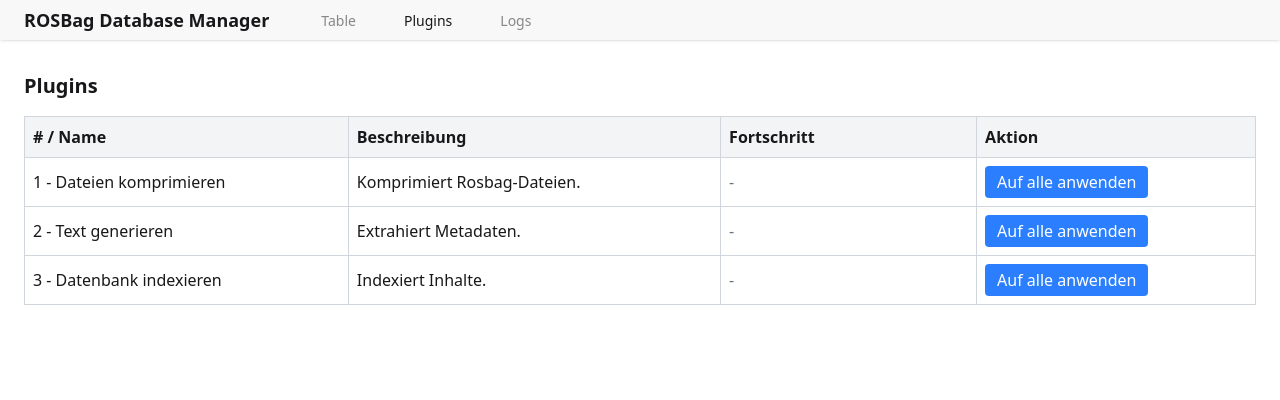
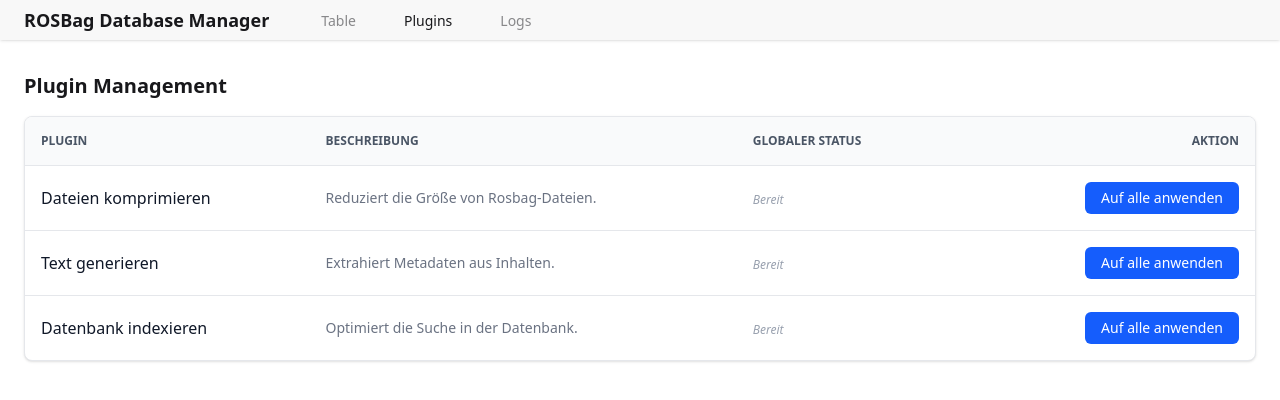
Before and after one commit to oddrm/pse25, a Nuxt app in the folder frontend/: page /plugins in a window 1280 px wide. Shown: the top 400 px of the page. Built offline with nearby package versions, Linux system fonts and the light colour scheme.

Commit message:
Plugins funktionieren, können einzeln oder global laufen und auch parallel, erzeugen logs korrekt

```diff
--- a/frontend/app/pages/plugins.vue
+++ b/frontend/app/pages/plugins.vue
@@ -1,96 +1,84 @@
 <script setup lang="ts">
 import { onMounted } from 'vue'
-import usePluginsStore from '../../stores/plugins'
-import type { PluginItem } from '../../stores/plugins'
-import { useLogsStore } from '../../stores/logsStore'
+import { usePluginsStore } from '../../stores/plugins'
 
 const pluginsStore = usePluginsStore()
-const logsStore = useLogsStore()
 
 onMounted(() => {
   pluginsStore.loadTestPlugins()
 })
 
-// Funktion für Plugin-Task
-const runPlugin = async (plugin: PluginItem) => {
-  if (plugin.isRunning) return // Schutz, damit es nicht erneut startet
-
-  plugin.isRunning = true
-  plugin.progress = 0
-
-  // Fortschritt simulieren
-  const interval = setInterval(() => {
-    if (plugin.progress! < 100) plugin.progress! += 2
-  }, 100)
-
-  // Mock Task 5 Sekunden
-  await new Promise((resolve) => setTimeout(resolve, 5000))
-
-  clearInterval(interval)
-  plugin.progress = 100
-
-  setTimeout(() => {
-    plugin.isRunning = false
-    plugin.progress = 0
-
-    // Log hinzufügen
-    logsStore.addLog(
-      'info',
-      `Plugin "${plugin.name}" wurde erfolgreich auf alle Dateien angewendet.`
-    )
-  }, 500)
+// Nur den Store aufrufen, keine lokale Simulation!
+const runGlobal = (id: number) => {
+  pluginsStore.startPlugin(id)
 }
 </script>
 
 <template>
   <div class="p-6">
-    <h1 class="text-xl font-bold mb-4">Plugins</h1>
+    <h1 class="text-xl font-bold mb-4">Plugin Management</h1>
 
-    <!-- Fortschrittsbalken -->
-    <div v-if="pluginsStore.runningPlugin" class="mb-4">
-      <div class="text-sm mb-1">
-        {{ pluginsStore.runningPlugin.pluginName }} läuft für {{ pluginsStore.runningPlugin.entryName }}
+    <div v-if="pluginsStore.runningPlugins.length > 0" class="mb-8 space-y-3">
+  <h2 class="text-sm font-semibold text-gray-600 uppercase tracking-wider">
+    Aktive Einzelprozesse
+  </h2>
+
+  <div
+    v-for="running in pluginsStore.runningPlugins"
+    :key="running.runId"
+    class="p-4 bg-white border rounded-lg shadow-sm"
+  >
+    <div class="flex justify-between text-sm mb-2">
+      <span class="font-medium">
+        {{ running.pluginName }} <span class="text-gray-400">für</span> {{ running.entryName }}
+      </span>
+      <span class="text-blue-600 font-bold">{{ running.progress }}%</span>
     </div>
-      <div class="w-full bg-gray-200 h-3 rounded overflow-hidden">
+
+    <div class="w-full bg-gray-100 h-2 rounded-full overflow-hidden">
       <div
-          class="bg-blue-500 h-3 transition-all duration-100"
-          :style="{ width: pluginsStore.runningPlugin.progress + '%' }"
+        class="bg-blue-500 h-full transition-all duration-150"
+        :style="{ width: running.progress + '%' }"
       ></div>
     </div>
   </div>
+</div>
 
-    <!-- Tabelle -->
-    <table class="w-full border-collapse border border-gray-300">
+    <div class="bg-white rounded-lg shadow overflow-hidden border border-gray-200">
+      <table class="w-full border-collapse">
         <thead>
-        <tr class="bg-gray-100">
-          <th class="border border-gray-300 p-2 text-left"># / Name</th>
-          <th class="border border-gray-300 p-2 text-left">Beschreibung</th>
-          <th class="border border-gray-300 p-2 text-left">Fortschritt</th>
-          <th class="border border-gray-300 p-2 text-left">Aktion</th>
+          <tr class="bg-gray-50 border-b border-gray-200">
+            <th class="p-4 text-left text-xs font-semibold text-gray-600 uppercase">Plugin</th>
+            <th class="p-4 text-left text-xs font-semibold text-gray-600 uppercase">Beschreibung</th>
+            <th class="p-4 text-left text-xs font-semibold text-gray-600 uppercase">Globaler Status</th>
+            <th class="p-4 text-right text-xs font-semibold text-gray-600 uppercase">Aktion</th>
           </tr>
         </thead>
-      <tbody>
+        <tbody class="divide-y divide-gray-200">
           <tr v-for="plugin in pluginsStore.plugins" :key="plugin.id">
-          <td class="border border-gray-300 p-2">{{ plugin.id }} - {{ plugin.name }}</td>
-          <td class="border border-gray-300 p-2">{{ plugin.description }}</td>
+            <td class="p-4 font-medium text-gray-900">{{ plugin.name }}</td>
+            <td class="p-4 text-sm text-gray-500">{{ plugin.description }}</td>
 
-          <!-- Fortschrittsanzeige pro Plugin -->
-          <td class="border border-gray-300 p-2 w-64">
-            <div v-if="plugin.isRunning" class="w-full bg-gray-200 rounded h-4">
+            <td class="p-4 w-64">
+              <div v-if="plugin.isGlobalRunning">
+                <div class="flex items-center gap-3">
+                  <div class="flex-1 bg-gray-100 h-2 rounded-full overflow-hidden">
                     <div
-                class="bg-blue-500 h-4 rounded transition-all duration-100"
-                :style="{ width: plugin.progress + '%' }"
+                      class="bg-green-500 h-full transition-all duration-150"
+                      :style="{ width: plugin.globalProgress + '%' }"
                     ></div>
                   </div>
-            <div v-else class="text-gray-500">-</div>
+                  <span class="text-xs font-mono text-gray-500">{{ plugin.globalProgress }}%</span>
+                </div>
+              </div>
+              <span v-else class="text-gray-400 text-xs italic">Bereit</span>
             </td>
 
-          <!-- Button pro Plugin -->
-          <td class="border border-gray-300 p-2">
+            <td class="p-4 text-right">
               <button
-              class="bg-blue-500 text-white px-3 py-1 rounded hover:bg-blue-600 disabled:opacity-50"
-              :disabled="plugin.isRunning"
-              @click="runPlugin(plugin)"
+                class="bg-blue-600 text-white px-4 py-1.5 rounded-md text-sm font-medium hover:bg-blue-700 disabled:bg-gray-200 disabled:text-gray-400 transition-colors"
+                :disabled="plugin.isGlobalRunning"
+                @click="runGlobal(plugin.id)"
               >
                 Auf alle anwenden
               </button>
@@ -99,4 +87,5 @@ const runPlugin = async (plugin: PluginItem) => {
         </tbody>
       </table>
     </div>
+  </div>
 </template>
--- /dev/null
+++ b/frontend/plugins/pinia.client.ts
@@ -0,0 +1,7 @@
+import { createPinia } from 'pinia'
+import { defineNuxtPlugin } from '#app'
+
+export default defineNuxtPlugin((nuxtApp) => {
+  const pinia = createPinia()
+  nuxtApp.vueApp.use(pinia)
+})
--- a/frontend/stores/plugins.ts
+++ b/frontend/stores/plugins.ts
@@ -1,17 +1,17 @@
-// frontend/stores/plugins.ts
 import { defineStore } from 'pinia'
 import { useLogsStore } from './logsStore'
-
 
 export interface PluginItem {
   id: number
   name: string
   description: string
-  isRunning?: boolean // optional für Fortschritt
-  progress?: number   // optional für Fortschritt
+  isGlobalRunning?: boolean
+  globalProgress?: number
+  isRunning?: boolean // Status für das Dropdown-Feedback
 }
 
 export interface RunningPlugin {
+  runId: string // Eindeutige ID (z.B. "1-datei_x-171234567")
   pluginName: string
   entryName: string
   progress: number
@@ -20,49 +20,73 @@ export interface RunningPlugin {
 export const usePluginsStore = defineStore('plugins', {
   state: () => ({
     plugins: [] as PluginItem[],
-    runningPlugin: null as RunningPlugin | null, // für das aktuelle Plugin-Task
+    runningPlugins: [] as RunningPlugin[],
   }),
   actions: {
     loadTestPlugins() {
+      if (this.plugins.length > 0) return
       this.plugins = [
-        { id: 1, name: 'Dateien komprimieren', description: 'Komprimiert Rosbag-Dateien.' },
-        { id: 2, name: 'Text generieren', description: 'Extrahiert Metadaten.' },
-        { id: 3, name: 'Datenbank indexieren', description: 'Indexiert Inhalte.' },
+        { id: 1, name: 'Dateien komprimieren', description: 'Reduziert die Größe von Rosbag-Dateien.' },
+        { id: 2, name: 'Text generieren', description: 'Extrahiert Metadaten aus Inhalten.' },
+        { id: 3, name: 'Datenbank indexieren', description: 'Optimiert die Suche in der Datenbank.' },
       ]
     },
 
-    // NEU: Ein Plugin starten (von Entry aus)
-    startPlugin(plugin: PluginItem, entryName: string) {
-    // LogsStore erst hier holen, wenn Pinia aktiv ist
-    const logsStore = useLogsStore()
+    async startPlugin(pluginId: number, entryName?: string) {
+  const logsStore = useLogsStore()
+  const plugin = this.plugins.find(p => p.id === pluginId)
+  if (!plugin) return
 
-    this.runningPlugin = {
-    pluginName: plugin.name,
-    entryName,
-    progress: 0,
-   }
+  if (entryName) {
+    // Prüfen, ob exakt dieser Lauf schon existiert (Doppelklick-Schutz)
+    if (this.runningPlugins.some(r => r.pluginName === plugin.name && r.entryName === entryName)) return
 
-   // Fortschritt simulieren
-   const interval = setInterval(() => {
-    if (!this.runningPlugin) {
-      clearInterval(interval)
-      return
+    const currentRunId = `${pluginId}-${entryName}-${Date.now()}`
+    const running: RunningPlugin = {
+      runId: currentRunId,
+      pluginName: plugin.name,
+      entryName,
+      progress: 0
     }
 
-    if (this.runningPlugin.progress < 100) {
-      this.runningPlugin.progress += 2
-    } else {
-      clearInterval(interval)
+    this.runningPlugins.push(running)
 
-      // Log jetzt nach Abschluss
-      logsStore.addLog('info', `Plugin "${plugin.name}" auf Datei "${entryName}" abgeschlossen.`)
+    const interval = setInterval(() => {
+      const item = this.runningPlugins.find(r => r.runId === currentRunId)
+      if (item) {
+        if (item.progress < 100) {
+          item.progress += 5
+        } else {
+          clearInterval(interval)
+          setTimeout(() => {
+            this.runningPlugins = this.runningPlugins.filter(r => r.runId !== currentRunId)
+            logsStore.addLog('info', `Plugin "${plugin.name}" auf "${entryName}" beendet.`)
+          }, 500)
+        }
+      } else {
+        clearInterval(interval)
+      }
+    }, 150)
 
-      this.runningPlugin = null
+      } else {
+        // --- GLOBALER MODUS (Tabelle) ---
+        if (plugin.isGlobalRunning) return
+        plugin.isGlobalRunning = true
+        plugin.globalProgress = 0
+
+        const interval = setInterval(() => {
+          if (plugin.globalProgress! < 100) {
+            plugin.globalProgress! += 5
+          } else {
+            clearInterval(interval)
+            setTimeout(() => {
+              plugin.isGlobalRunning = false
+              plugin.globalProgress = 0
+              logsStore.addLog('info', `Plugin "${plugin.name}" global abgeschlossen.`)
+            }, 500)
+          }
+        }, 150)
+      }
     }
-  }, 100)
   }
-
-  },
 })
-
-export default usePluginsStore
```
Also changed, not shown: frontend/app/components/EntryPlugins.vue (+19 -10 lines). Lines whose indentation alone changed are shown as unchanged.
